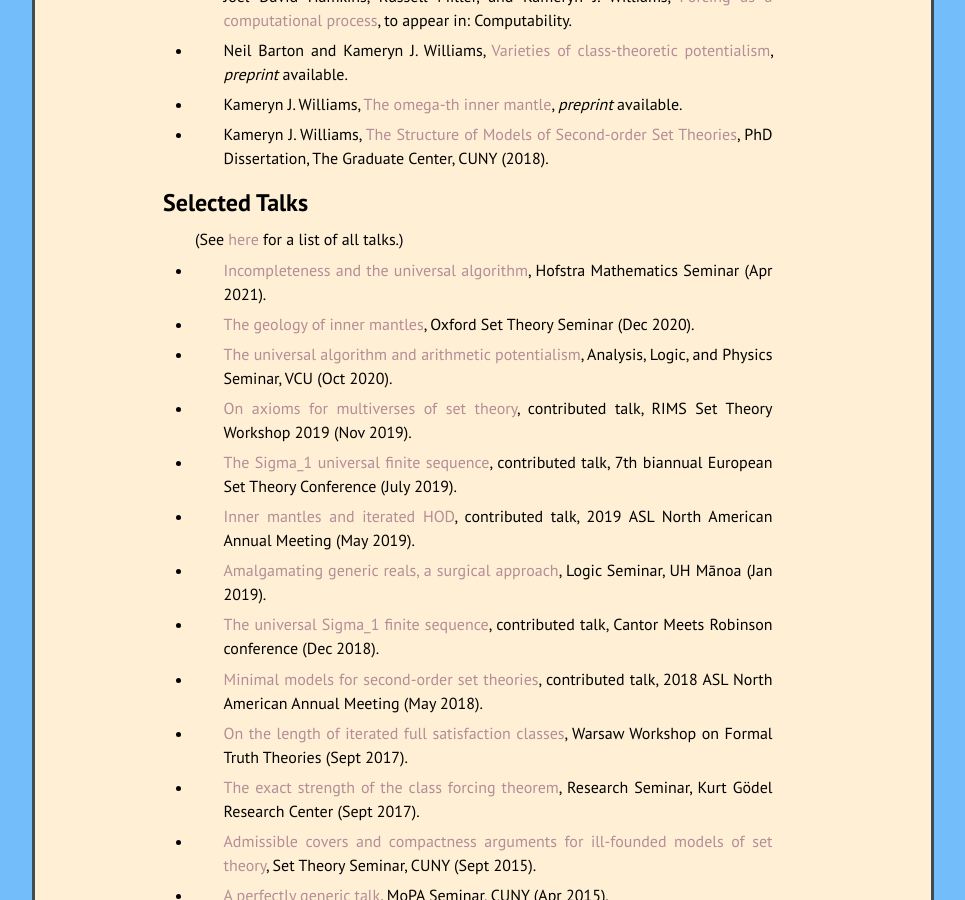
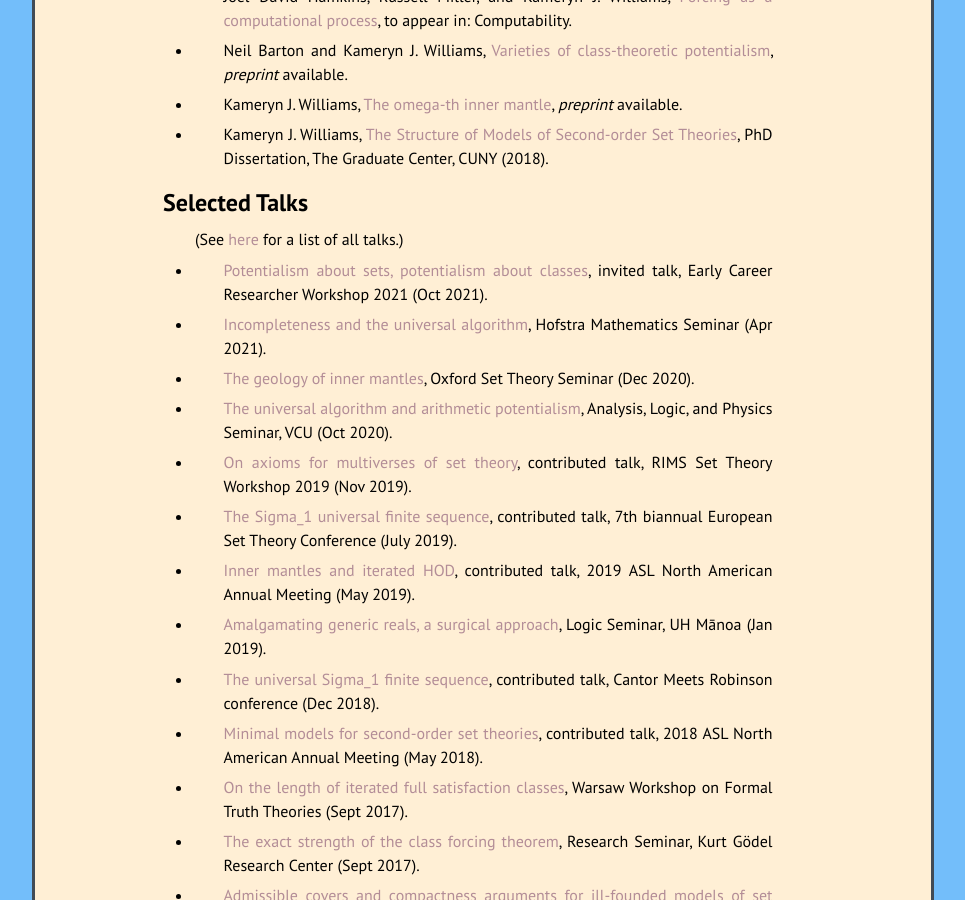
Before and after one commit to kamerynjw/kamerynjw.github.io, a Jekyll site: the page built from research.md, in a window 1280 px wide and 900 px high, scrolled down 798 px. Shown: the whole window, without its empty margins (157-1122 px from the left). Built offline with Jekyll 4.4.1, drawn with Linux system fonts in a browser that asks for light colours; nearby versions of some CDN libraries.

Commit message:
new talk page & slides

```diff
--- a/_data/conftalks.yml
+++ b/_data/conftalks.yml
@@ -1,5 +1,11 @@
 
 # conference talks to display in talks.md
+
+- href: "2021-oct-ecw"
+  title: "Potentialism about sets, potentialism about classes"
+  other: "invited talk, Early Career Researcher Workshop 2021"
+  date: "Oct 2021"
+
 
 - href: "2021-june-best"
   title: "Coding sets into inner mantles"
--- a/_data/talks.yml
+++ b/_data/talks.yml
@@ -1,5 +1,10 @@
 
 # selected talks to display in research.md
+
+- href: "2021-oct-ecw"
+  title: "Potentialism about sets, potentialism about classes"
+  other: "invited talk, Early Career Researcher Workshop 2021"
+  date: "Oct 2021"
 
 - href: "2021-apr-hofstra"
   title: "Incompleteness and the universal algorithm"
--- /dev/null
+++ b/research/talks/2021-oct-ecw.md
@@ -0,0 +1,12 @@
+---
+layout: page
+title: "Potentialism about sets, potentialism about classes"
+permalink: /research/talks/2021-oct-ecw/
+excerpt: "This is a  talk in the Logic Supergroup Early Career Researcher Workshop on 2021 October 14..."
+---
+
+This is a  talk in the Logic Supergroup [Early Career Researcher Workshop](https://sites.google.com/view/logicsupergroup/ecr-workshop) on 2021 October 14.
+
+[[slides]({{ page.url }}pot.pdf)]
+
+Set-theoretic potentialism is the view that the universe of sets is never fully completed but is only given potentially. There are multiple varities of this viewpoint, based on different views on just how this gradual unfoulding of sets occurs. Tools from modal logic have been applied to more finely understand the commitments of and distinctions between different varities of set-theoretic potentialism. In recent joint work with Neil Barton we extended this analysis to study class-theoretic potentialism, the view that porper classes are given potentially (while the sets may or may not be fixed). In this talk I will survey some of the prior work on the mathematics of set-theoretic potentialism and present some of our work on class-theoretic potentialism.
```
Also changed, not shown: 1 other file.
